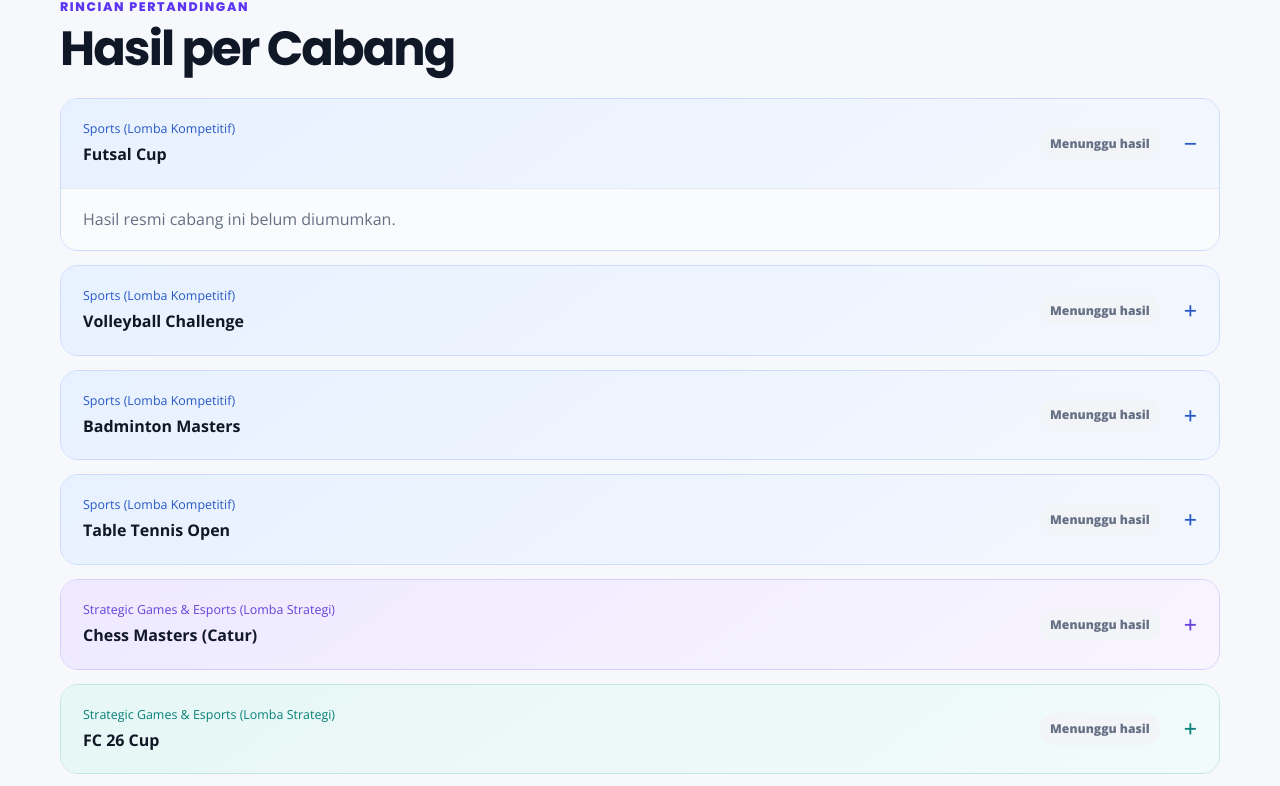
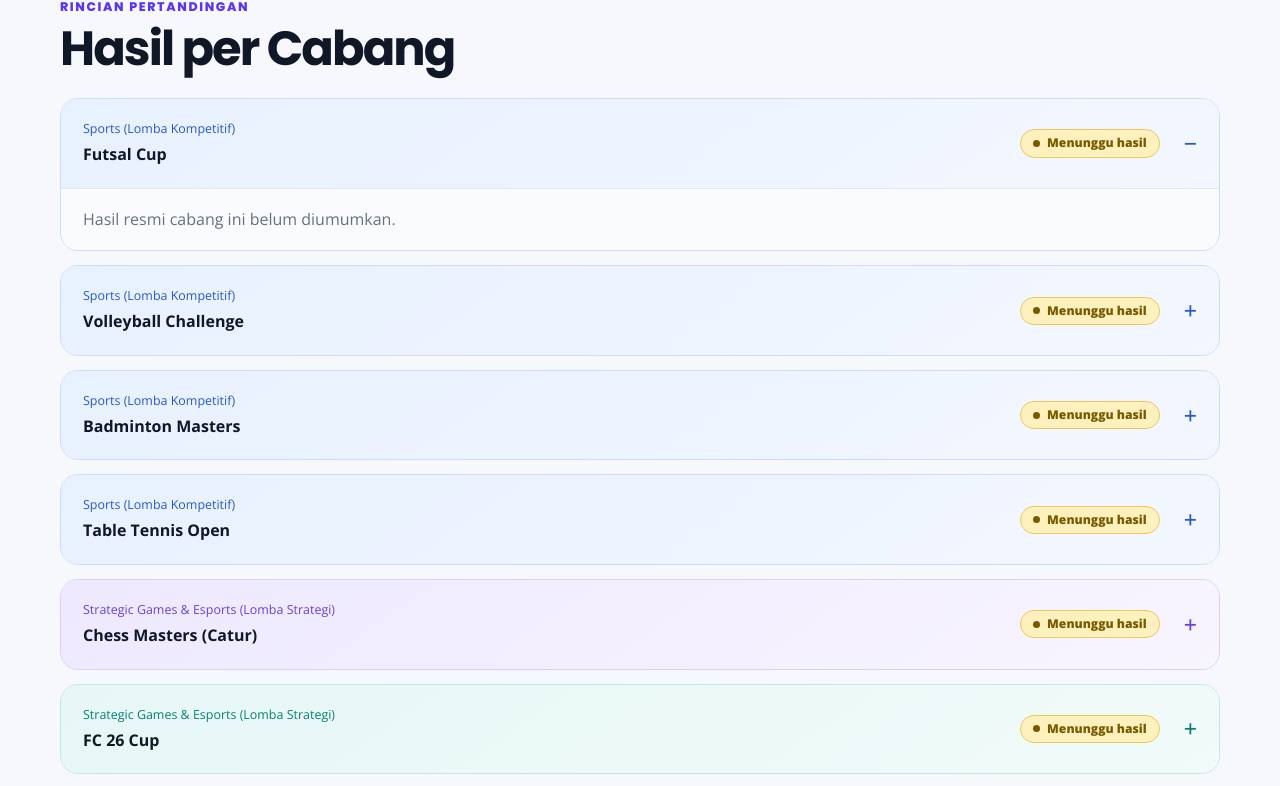
Before and after one commit to ruswanhidayat/portal-atlantik, a Next.js app: page /leaderboard in a window 1280 px wide. Shown: the part 1800-2586 px from the top of the page. Built offline with nearby package versions, Linux system fonts and the light colour scheme.

Commit message:
Enhance result status styles in globals.css
Updated the styling for result status indicators, including completed and pending states.

```diff
--- a/app/globals.css
+++ b/app/globals.css
@@ -161,9 +161,43 @@ h3 { font-size: 1.25rem; line-height: 1.25; }
 .competition-card summary small, .competition-card summary strong { display: block; }
 .competition-card summary small { color: var(--muted); font-size: .78rem; }
 .competition-card summary strong { margin-top: 3px; }
-.result-status { margin-left: auto; padding: 6px 10px; border-radius: 999px; font-size: .76rem; font-weight: 800; white-space: nowrap; }
-.result-status.completed { color: #067647; background: #ecfdf3; }
-.result-status.pending { color: #667085; background: #f2f4f7; }
+.result-status {
+  display: inline-flex;
+  align-items: center;
+  gap: 7px;
+  margin-left: auto;
+  padding: 7px 12px;
+  border: 1px solid transparent;
+  border-radius: 999px;
+  font-size: .76rem;
+  font-weight: 800;
+  line-height: 1;
+  white-space: nowrap;
+}
+
+/* Titik indikator status */
+.result-status::before {
+  content: "";
+  width: 7px;
+  height: 7px;
+  flex-shrink: 0;
+  border-radius: 50%;
+  background: currentColor;
+}
+
+/* Hasil sudah tersedia */
+.result-status.completed {
+  color: #067647;
+  background: #dff8e9;
+  border-color: #92ddb2;
+}
+
+/* Masih menunggu hasil */
+.result-status.pending {
+  color: #775b00;
+  background: #fff1bd;
+  border-color: #e9c95d;
+}
 .competition-table-wrap, .competition-empty { border-top: 1px solid var(--line); }
 .compact-table th, .compact-table td { padding: 13px 22px; }
 .competition-empty { margin: 0; padding: 18px 22px; color: var(--muted); background: #fafbfc; }
```
